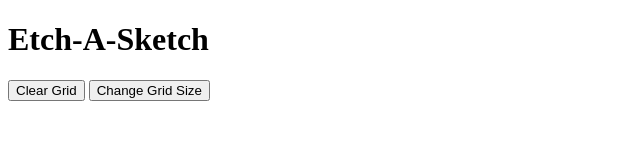
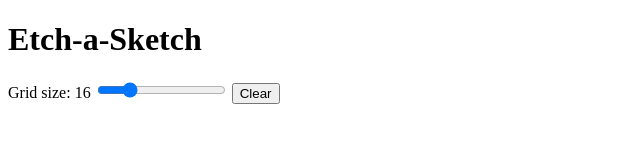
Before and after one commit to crisperience/etch-a-sketch, a plain HTML site: page index.html in a window 1280 px wide. Shown: the whole page, without its empty margins (0-640 px from the left). Drawn offline with Linux system fonts and the light colour scheme.

Commit message:
Finished the index.html

```diff
--- a/index.html
+++ b/index.html
@@ -3,16 +3,25 @@
   <head>
     <meta charset="UTF-8" />
     <meta name="viewport" content="width=device-width, initial-scale=1.0" />
-    <title>Etch-A-Sketch</title>
+    <title>Etch-a-Sketch</title>
     <link rel="stylesheet" href="style.css" />
   </head>
   <body>
-    <h1>Etch-A-Sketch</h1>
-    <div class="controls">
-      <button id="clear">Clear Grid</button>
-      <button id="gridSize">Change Grid Size</button>
-    </div>
-    <div class="grid"></div>
+    <h1>Etch-a-Sketch</h1>
+
+    <label for="size">Grid size: <span id="size-display">16</span></label>
+    <input
+      type="range"
+      id="size"
+      name="size"
+      min="2"
+      max="64"
+      value="16"
+      step="1"
+    />
+    <button id="clear">Clear</button>
+
+    <div class="container"></div>
 
     <script src="script.js"></script>
   </body>
```
